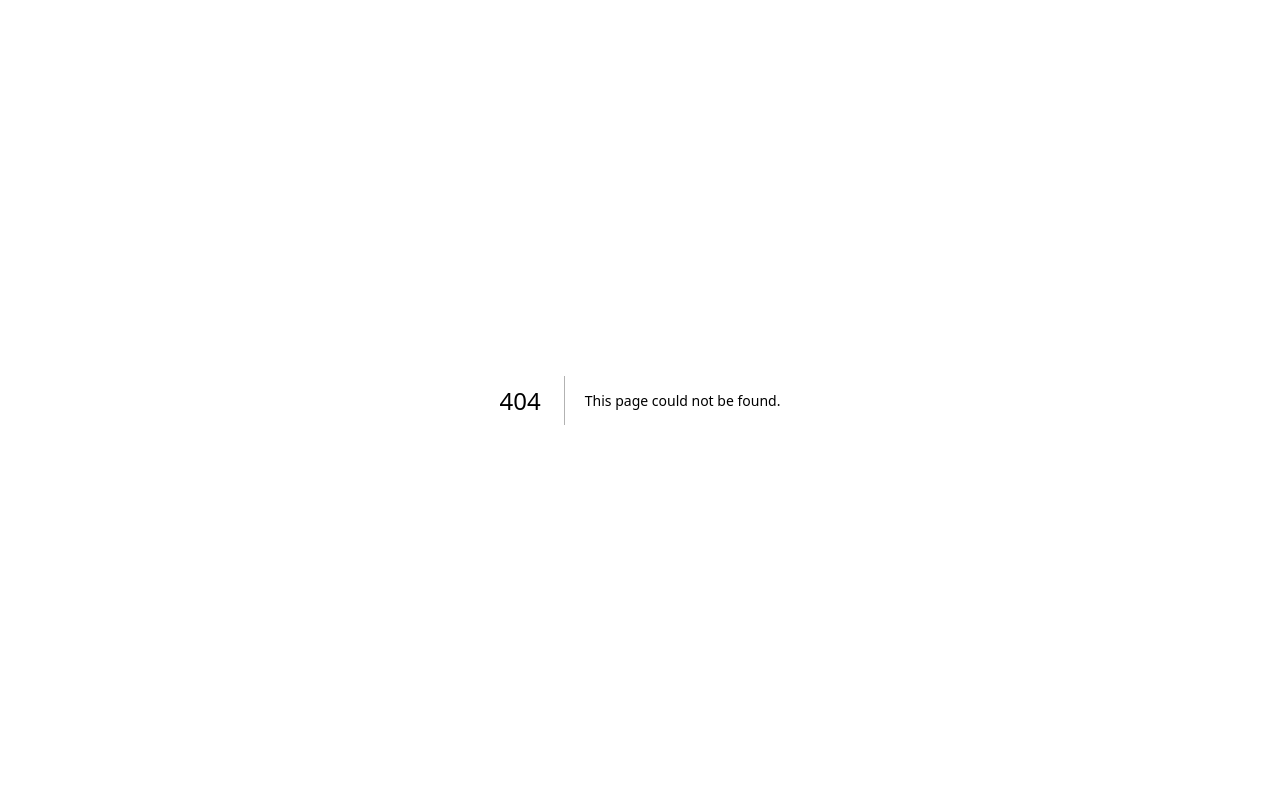
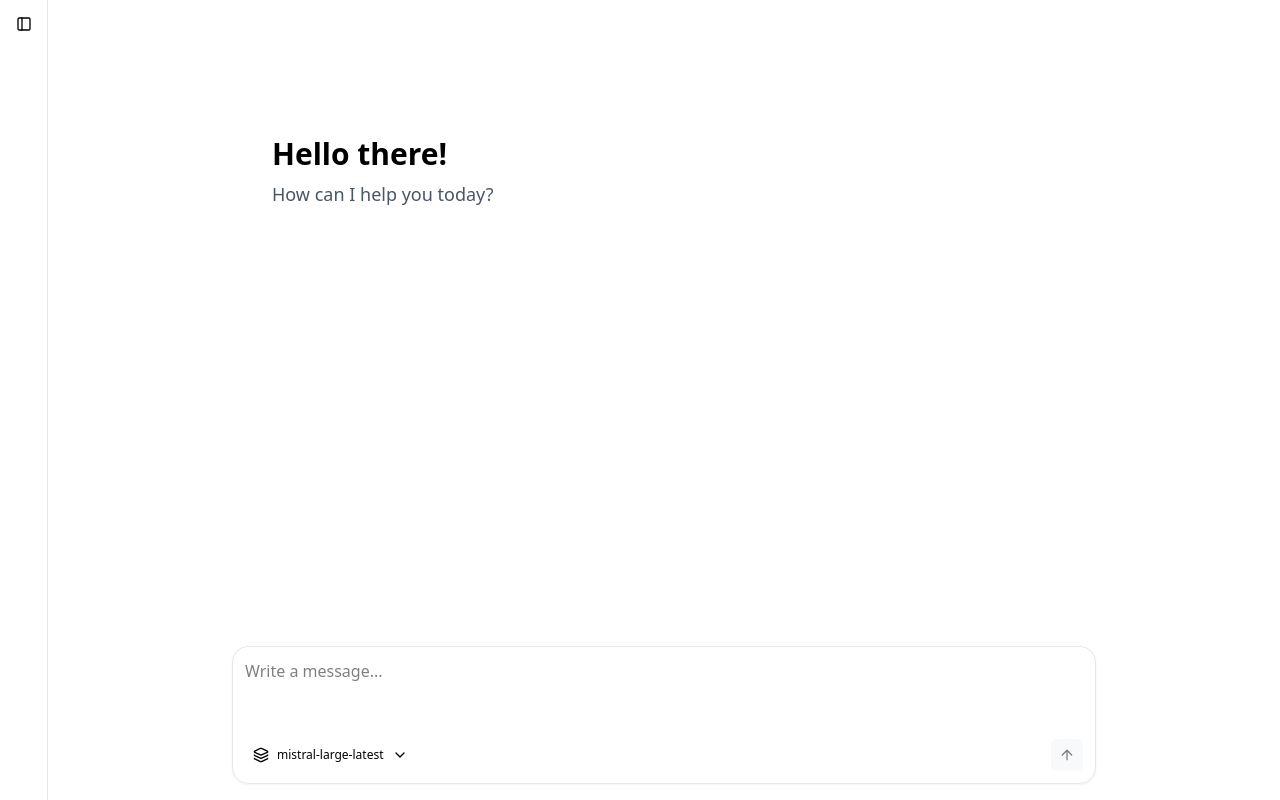
Before and after one commit to dmnk-ws/ai-chatbot, a Next.js app: page /new in a window 1280 px wide. Before the commit this address had no page. Built offline with nearby package versions, Linux system fonts and the light colour scheme.

Commit message:
Add route for new chat

```diff
--- /dev/null
+++ b/app/(chat)/new/page.tsx
@@ -0,0 +1,5 @@
+import Chat from "@/components/chat/chat";
+
+export default function NewChatPage() {
+  return <Chat />;
+}
--- a/app/layout.tsx
+++ b/app/layout.tsx
@@ -2,6 +2,7 @@ import type { Metadata } from "next";
 import { Geist, Geist_Mono } from "next/font/google";
 import { ReactNode } from "react";
 
+import Sidebar from "@/components/sidebar/sidebar";
 import { ModelProvider } from "@/contexts/ModelContext";
 
 import "./globals.css";
@@ -31,7 +32,12 @@ export default function RootLayout({
       <body
         className={`${geistSans.variable} ${geistMono.variable} antialiased`}
       >
-        <ModelProvider>{children}</ModelProvider>
+        <ModelProvider>
+          <div className="flex flex-col md:flex-row h-screen overflow-hidden">
+            <Sidebar />
+            {children}
+          </div>
+        </ModelProvider>
       </body>
     </html>
   );
--- a/app/page.tsx
+++ b/app/page.tsx
@@ -1,11 +1,5 @@
-import Chat from "@/components/chat/chat";
-import Sidebar from "@/components/sidebar/sidebar";
+import { redirect } from "next/navigation";
 
 export default function Home() {
-  return (
-    <div className="flex flex-col md:flex-row h-screen overflow-hidden">
-      <Sidebar />
-      <Chat />
-    </div>
-  );
+  redirect("/new");
 }
```
